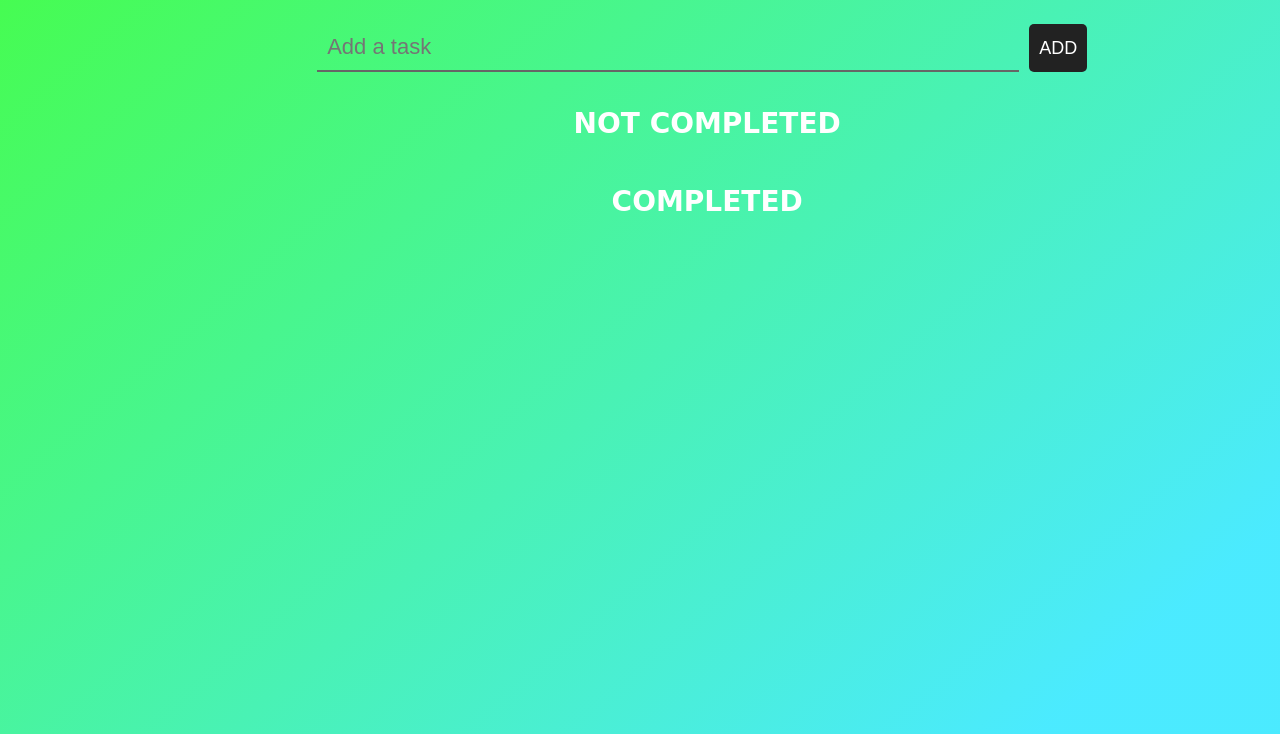
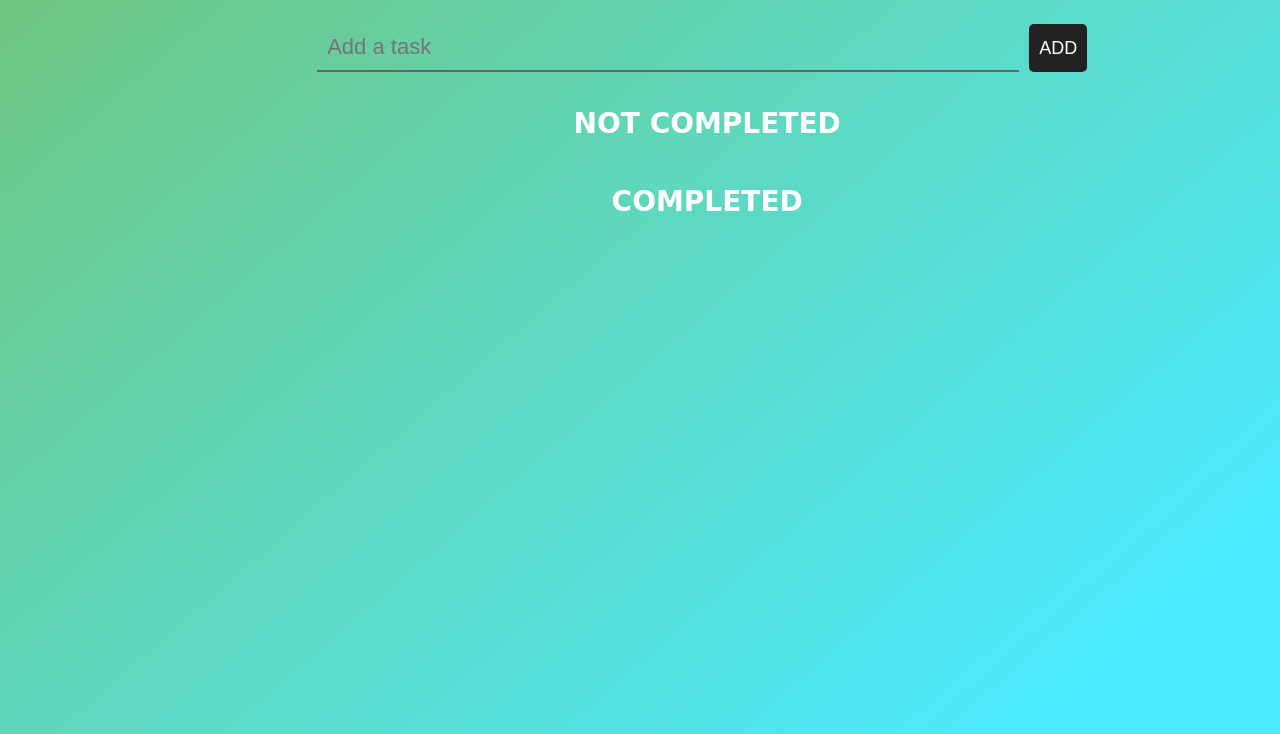
Before and after one commit to sanmeet06/Todo-app, a plain HTML site: page index.html in a window 1280 px wide. Shown: the part 258-992 px from the top of the page. Drawn offline with Linux system fonts and the light colour scheme.

Commit message:
Update index.css

```diff
--- a/index.css
+++ b/index.css
@@ -7,7 +7,7 @@ body{
     overflow: hidden;
 	height: 100vh;
 	background: #03dfff;
-	background: linear-gradient(139deg,#16ff03cb 0%,#03e2ffb6 90%);
+	background: linear-gradient(139deg,#52b04acb 0%,#03e2ffb6 90%);
 }
 .container{
     position: relative;
```
